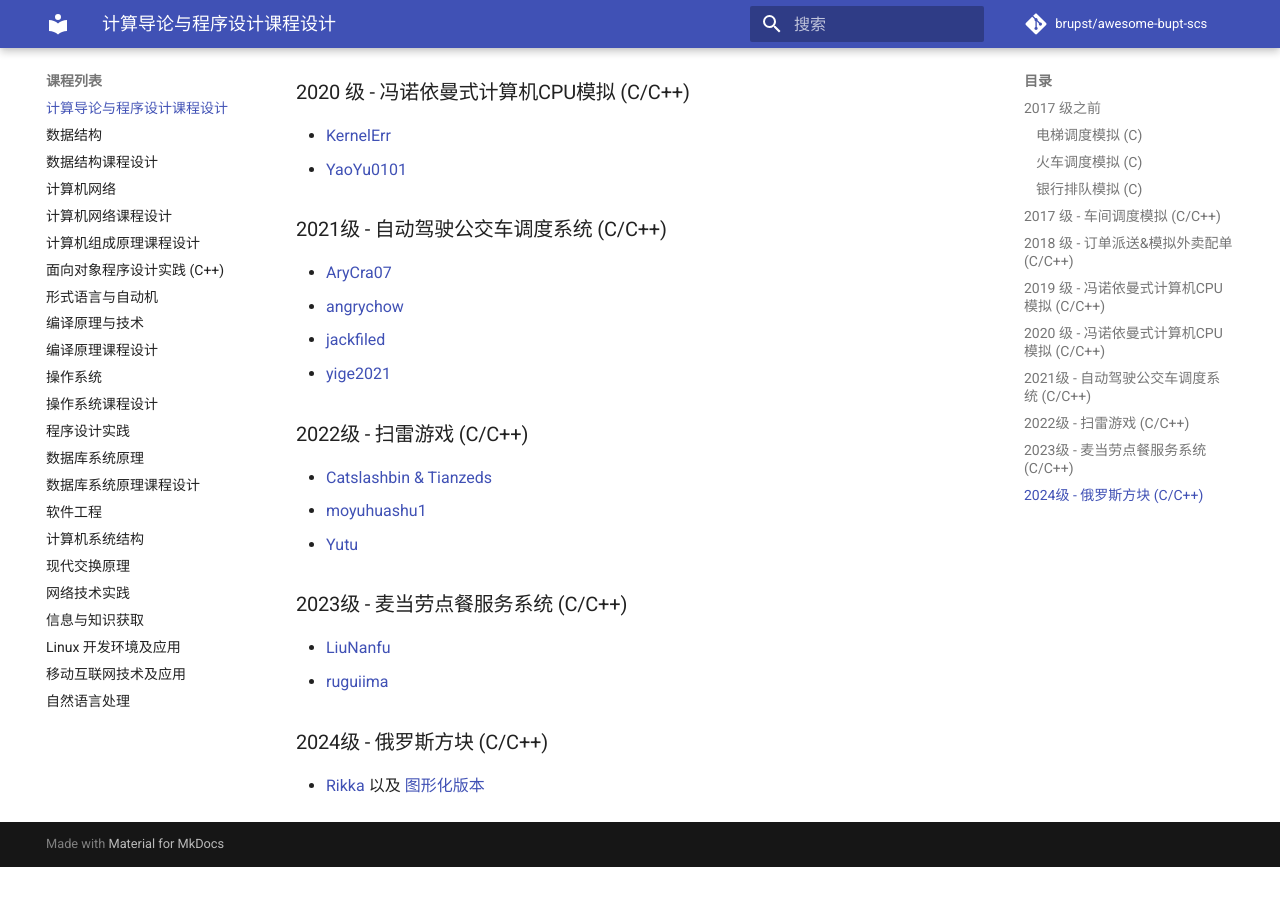
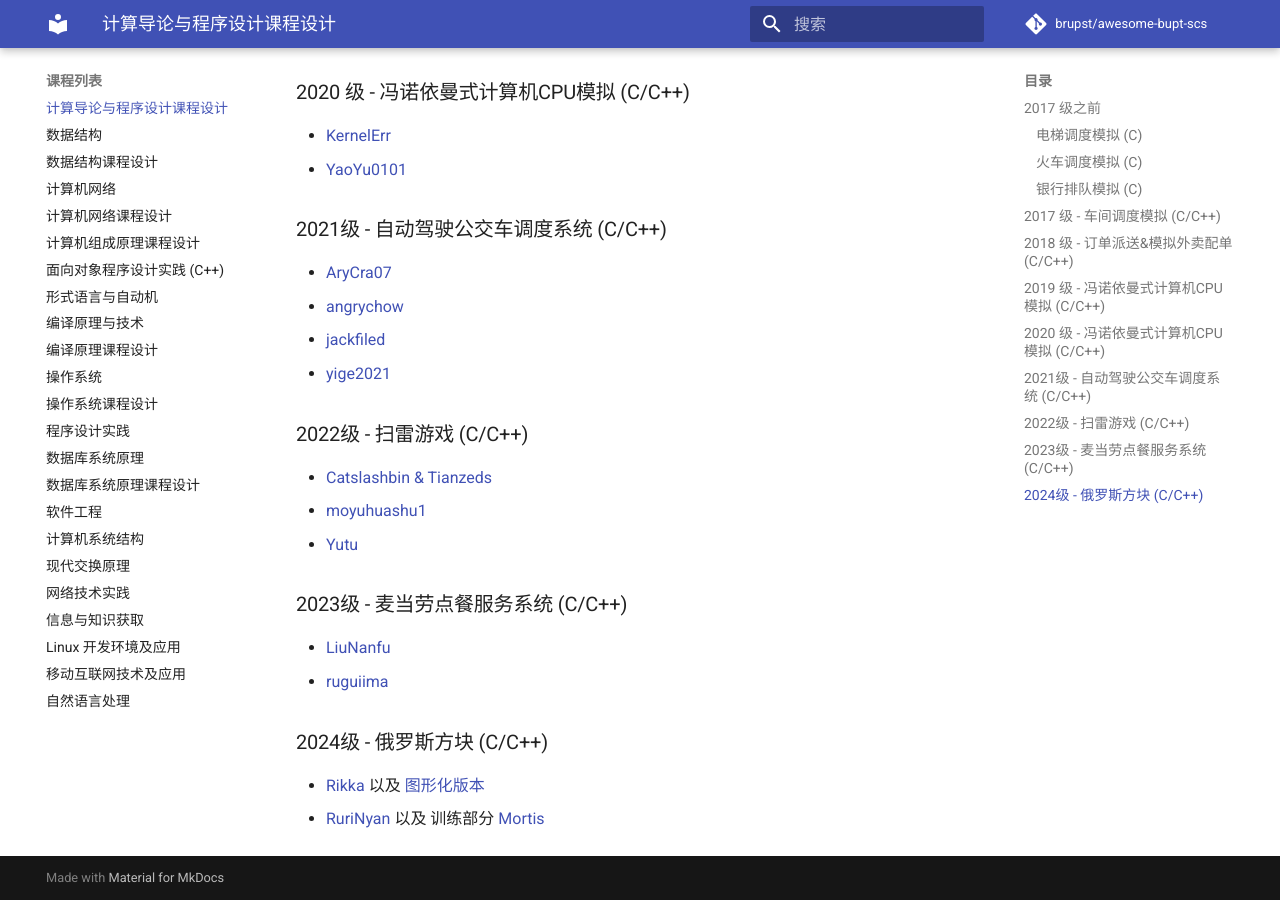
Before and after one commit to brupst/awesome-bupt-scs, an MkDocs documentation site: the page built from projects/Introduction-to-Computing-and-Foundation-of-Programming.md, in a window 1280 px wide and 900 px high, scrolled down 1344 px. Built offline with MkDocs 1.6.1 and Material for MkDocs 9.7.7, drawn with Linux system fonts in a browser that asks for light colours; comment, search, counter and statistics services are not loaded; before the commit the page ends 2211 px from its top, so only the background shows below that.

Commit message:
Add 2024 Tetris Project from RuriNyan (#128)

```diff
--- a/projects/Introduction-to-Computing-and-Foundation-of-Programming.md
+++ b/projects/Introduction-to-Computing-and-Foundation-of-Programming.md
@@ -71,3 +71,4 @@
 ### 2024级 - 俄罗斯方块 (C/C++)
 
 - [Rikka](https://github.com/NoNormalCreeper/tetris_hw) 以及 [图形化版本](https://github.com/NoNormalCreeper/tetris_hw_gui)
+- [RuriNyan](https://github.com/RuriHomework/Tetris) 以及 训练部分 [Mortis](https://github.com/RuriHomework/Mortis)
```
